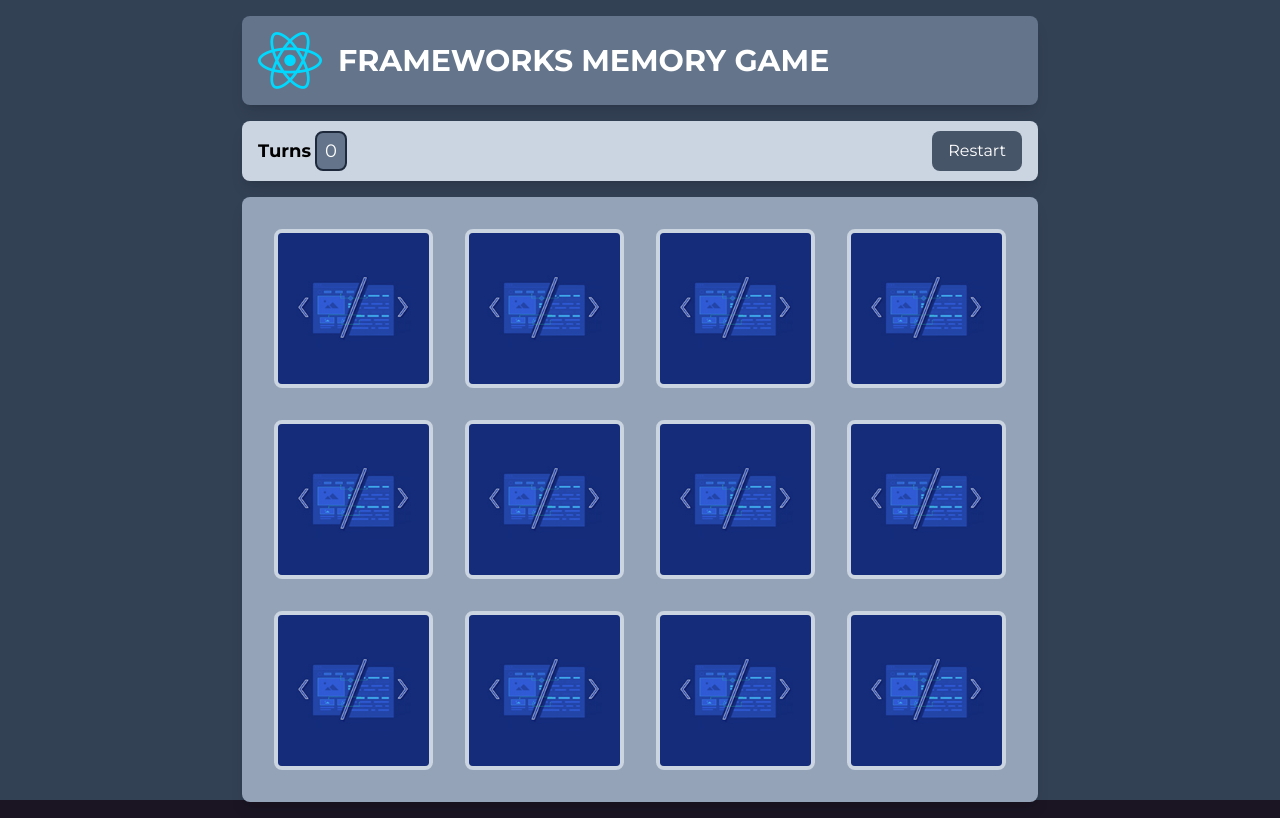
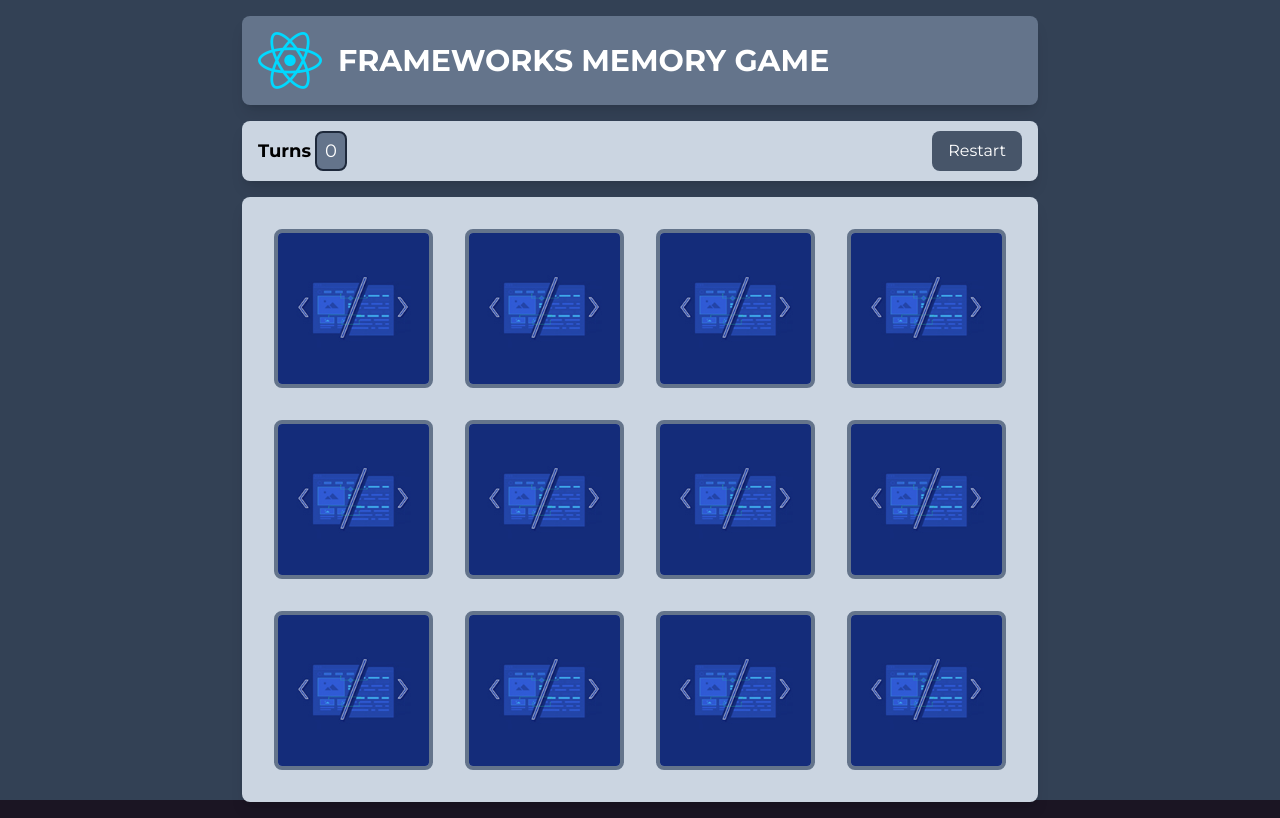
Before and after one commit to molul/framework_memory_game, a React (Vite) app: page / in a window 1280 px wide. Built offline with nearby package versions, Linux system fonts and the light colour scheme.

Commit message:
New styling finished

```diff
--- a/src/App.jsx
+++ b/src/App.jsx
@@ -28,8 +28,12 @@ function App() {
 		setEndGame(false);
 		setChoiceOne(null);
 		setChoiceTwo(null);
-    setCards(shuffledCards);
-    setTurns(0);
+
+		// Small timeout to not show the new cards on reset
+		setTimeout( () => {
+			setCards(shuffledCards);
+			setTurns(0);
+		}, 500);
   };
 
 	// Handle a choice
@@ -124,13 +128,16 @@ function App() {
 
 							{/* RESTART GAME BUTTON */}
 							<div className="z-50">
-								<NewGameButton func={shuffleCards} title="Restart" />
+								<NewGameButton
+									func={shuffleCards}
+									text="Restart"
+								/>
 							</div>
 						</div>
 
 
 						{/* CARDS GRID */}
-						<div className="grid grid-cols-3 md:grid-cols-4 gap-4 md:gap-8 mx-auto bg-slate-400 p-4 sm:p-8 rounded-lg shadow-lg">
+						<div className="grid grid-cols-3 md:grid-cols-4 gap-4 md:gap-8 mx-auto bg-slate-300 p-4 sm:p-8 rounded-lg shadow-lg">
 							{cards.map((card, index) => (
 								<Card
 									handleChoice={handleChoice}
--- a/src/components/Card.jsx
+++ b/src/components/Card.jsx
@@ -21,7 +21,7 @@ const Card = ({ card, handleChoice, flipped, disabled }) => {
 			>
 				<img className="front  mx-auto rounded-lg border-4 border-slate-500 bg-green-400" src={card.src} alt={"front-" + card.src} />
 
-				<img onClick={handleClick} className="transition-transform back mx-auto  rounded-lg border-4 border-slate-300 bg-green-400" src="/img/back.jpg" alt="back" />
+				<img onClick={handleClick} className="transition-transform back mx-auto  rounded-lg border-4 border-slate-500 bg-green-400" src="/img/back.jpg" alt="back" />
       </div>
     </div>
   );
--- a/src/components/NewGameButton.jsx
+++ b/src/components/NewGameButton.jsx
@@ -1,10 +1,10 @@
 
-const NewGameButton = ({ func, title }) => {
+const NewGameButton = ({ func, text }) => {
 
   return (
 		<button
 		onClick={func}
-		className="
+		className={`
 			bg-slate-600
 			hover:bg-slate-400
 			transition-colors
@@ -13,9 +13,9 @@ const NewGameButton = ({ func, title }) => {
 			px-4
 			py-2
 			rounded-lg
-			"
+			`}
 	>
-		{title}
+		{text}
 	</button>
 
   );
```
